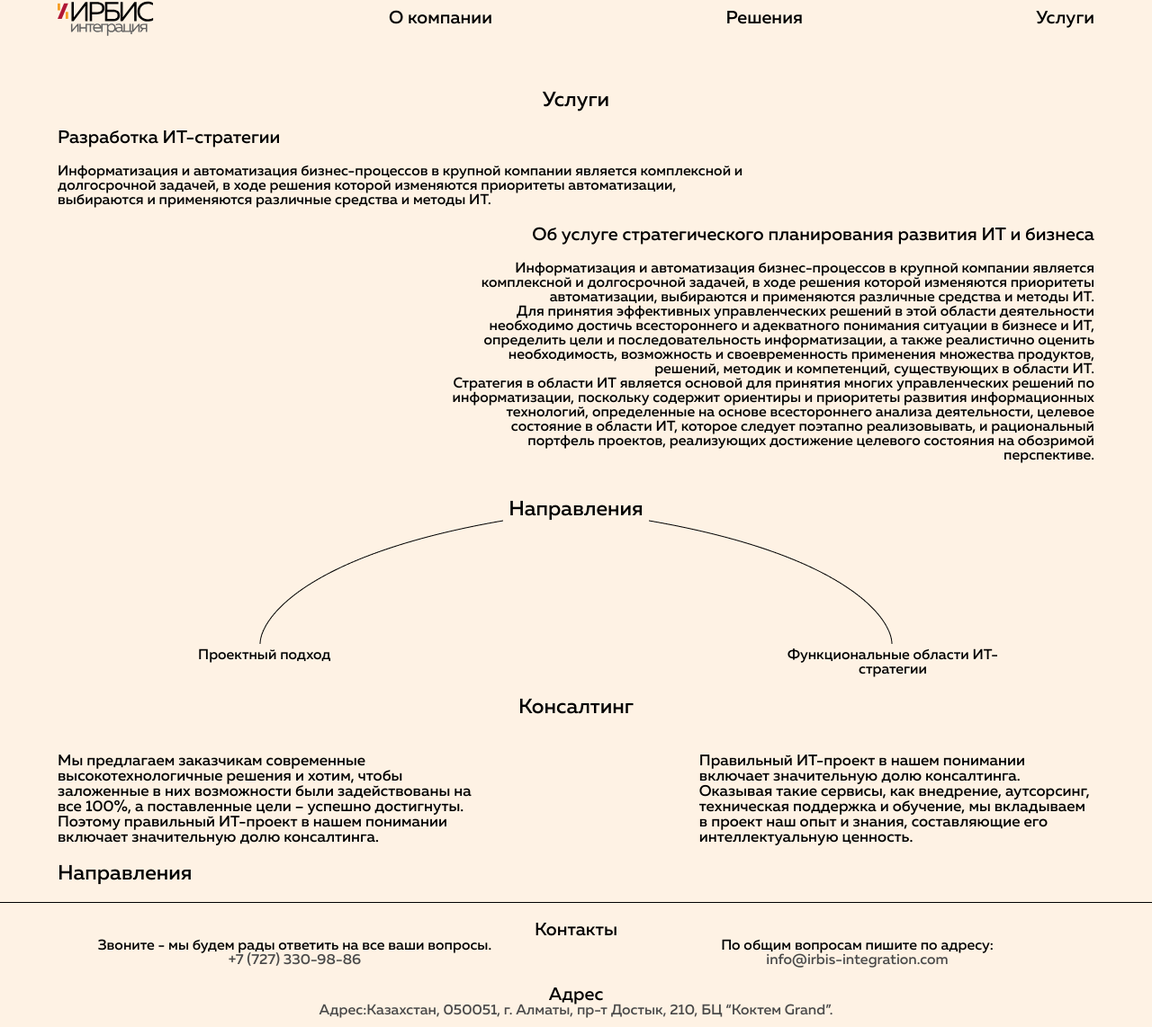
After one commit to MBVD/IrbisLandingPage, a Django app: page /services/ in a window 1280 px wide. The commit adds this page. Shown: the whole page at 90% size. Run offline with Django 4.2, Linux system fonts and the light colour scheme; data comes from the database, SQL or seed files in the repository; both versions use the stored data as it was after the commit; some libraries are stand-ins or nearby versions.

Commit message:
add some changes

```diff
--- a/app/IrbisPage/admin.py
+++ b/app/IrbisPage/admin.py
@@ -6,4 +6,9 @@ class CardAdmin(admin.ModelAdmin):
     list_display = ('pretitle', 'title', 'content')
     list_display_links = ('pretitle', 'title', 'content')
 
+class ServiceAdmin(admin.ModelAdmin):
+    list_display = ('title',)
+    list_display_links = ('title',)
+
 admin.site.register(Card, CardAdmin)
+admin.site.register(Service, ServiceAdmin)
--- a/app/IrbisPage/models.py
+++ b/app/IrbisPage/models.py
@@ -11,3 +11,11 @@ class Card(models.Model):
     class Meta:
         verbose_name = "Карточка"
         verbose_name_plural = "Карточки"
+
+class Service(models.Model):
+    title = models.CharField(verbose_name = 'Оглавление', max_length=50)
+    content = tinymce_models.HTMLField(verbose_name = 'Контент', blank=True)
+
+    class Meta:
+        verbose_name = "Сервис"
+        verbose_name_plural = "Сервисы"
--- a/app/IrbisPage/static/IrbisPage/css/base.css
+++ b/app/IrbisPage/static/IrbisPage/css/base.css
@@ -8,8 +8,9 @@ html{
 }
 .container{
     min-height: 100%;
-    width: calc(100% - 30px);
+    width: 90%;
     margin: 0 auto;
+    margin-top: 30px;
 }
 .muller_medium{
     font-family: MullerMedium;
--- a/app/IrbisPage/static/IrbisPage/css/header.css
+++ b/app/IrbisPage/static/IrbisPage/css/header.css
@@ -1,5 +1,4 @@
 header{
-    border-bottom: 1px solid;
     padding-bottom: 10px;
 }
 header > div{
@@ -124,4 +123,7 @@ header.header_mobile .logo{
         height: 2px;
         background-color: black;
     }
+    header.header_mobile{
+        border-bottom:1px solid ;
+    }
 }
--- a/app/IrbisPage/static/IrbisPage/css/index.css
+++ b/app/IrbisPage/static/IrbisPage/css/index.css
@@ -11,9 +11,6 @@
     flex-direction: column;
 }
 .index section > div{
-    margin-top: 30px;
-}
-.container{
     margin-top: 30px;
 }
 .pretitle{
--- /dev/null
+++ b/app/IrbisPage/static/IrbisPage/css/services.css
@@ -0,0 +1,64 @@
+.services_info_right{
+    margin-left: auto;
+    text-align: right;
+}
+.title{
+    font-size: 20px;
+    margin-bottom: 20px;
+}
+.services_info > div{
+    margin-top: 20px;
+    margin-bottom: 20px;
+}
+.pretitle{
+    display: flex;
+    margin: 0 auto;
+    margin-top: 20px !important;
+    font-size: 23px;
+}
+.services_part{
+    display: flex;
+    flex-direction: column  ;
+    margin: 0 auto;
+}
+.pretitle_left{
+    display: flex;
+    margin-top: 20px !important;
+    font-size: 23px;
+}
+/* начало работы с направлением */
+.vectors{
+    display: flex;
+    margin: 0 auto;
+    position: relative;
+}
+.vector_left{
+    position: absolute;
+    right: 80px;
+}
+.vector_left span{
+    position: relative;
+    right: 25%;
+}
+.vector_right{
+    position: absolute;
+    left: 80px;
+    text-align: center;
+}
+.vector_right span{
+    position: relative;
+    left: 50%;
+}
+.consulting{
+    display: flex;
+    margin: 0 auto;
+    margin-top: 40px;
+    font-size: 17px;
+}
+.consulting_left{
+    display: flex;
+}
+.consulting_right{
+    display: flex;
+    padding-left: 20%;
+}
--- /dev/null
+++ b/app/IrbisPage/templates/services.html
@@ -0,0 +1,87 @@
+{% extends 'base.html' %}
+{% load static %}
+{% block head %}
+    <link rel="stylesheet" href="{% static 'IrbisPage/css/services.css'%}">
+{% endblock %}
+
+{% block content %}
+    <div class="muller_medium">
+        <section class = "services_part hidden">
+            <div class = "pretitle">Услуги</div>
+            <div class="services_info">
+                <div class="services_info_left">
+                    <div class="title">
+                        Разработка ИТ-стратегии
+                    </div>
+                    <div class="content">
+                        Информатизация и автоматизация бизнес-процессов в крупной компании является комплексной и <br>
+                        долгосрочной задачей, в ходе решения которой изменяются приоритеты автоматизации, <br>
+                        выбираются и применяются различные средства и методы ИТ.
+                    </div>
+                </div>
+                <div class="services_info_right">
+                    <div class="title">
+                        Об услуге стратегического планирования развития ИТ и бизнеса
+                    </div>
+                    <div class="content">
+                        Информатизация и автоматизация бизнес-процессов в крупной компании является <br>
+                        комплексной и долгосрочной задачей, в ходе решения которой изменяются приоритеты <br>
+                        автоматизации, выбираются и применяются различные средства и методы ИТ. <br>
+                        Для принятия эффективных управленческих решений в этой области деятельности <br>
+                        необходимо достичь всестороннего и адекватного понимания ситуации в бизнесе и ИТ, <br>
+                        определить цели и последовательность информатизации, а также реалистично оценить <br>
+                        необходимость, возможность и своевременность применения множества продуктов, <br>
+                        решений, методик и компетенций, существующих в области ИТ. <br>
+                        Стратегия в области ИТ является основой для принятия многих управленческих решений по <br>
+                        информатизации, поскольку содержит ориентиры и приоритеты развития информационных <br>
+                        технологий, определенные на основе всестороннего анализа деятельности, целевое <br>
+                        состояние в области ИТ, которое следует поэтапно реализовывать, и рациональный <br>
+                        портфель проектов, реализующих достижение целевого состояния на обозримой <br>
+                        перспективе.
+                    </div>
+                </div>
+            </div>
+        </section>
+        <section class = "services_part hidden" style="height: 220px;">
+            <div class="pretitle vectors">
+                <div>Направления</div>
+            </div>
+            <div class = "vectors">
+                <div class="vector_left">
+                    <img src="{% static 'IrbisPage/images/vector1.png'%}" alt="">
+                    <span>Проектный подход</span>
+                </div>
+                <div class="vector_right">
+                    <img src="{% static 'IrbisPage/images/vector2.png'%}" alt="">
+                    <span>Функциональные области  ИТ-стратегии</span>
+                </div>
+            </div>
+        </section>
+        <section class = "services_part hidden">
+            <div class="pretitle">
+                Консалтинг
+            </div>
+            <div class = "consulting">
+                <div class="consulting_left">
+                    Мы предлагаем заказчикам современные высокотехнологичные  решения и хотим, чтобы
+                    заложенные в них возможности были задействованы на все 100%, а поставленные цели – успешно
+                    достигнуты. Поэтому правильный ИТ-проект в нашем понимании  включает значительную долю
+                    консалтинга.
+                </div>
+                <div class="consulting_right">
+                    Правильный ИТ-проект в нашем понимании включает значительную  долю консалтинга. Оказывая
+                    такие сервисы, как внедрение,  аутсорсинг, техническая поддержка и  обучение, мы вкладываем в
+                    проект наш опыт и знания,  составляющие его интеллектуальную ценность.
+                </div>
+            </div>
+        </section>
+        <section class= "services_part hidden">
+            <div class="pretitle_left">
+                {{ service.title }}
+            </div>
+            {{ service.content|safe }}
+        </section>
+    </div>
+{% endblock %}
+
+{% block js %}{% endblock %}
--- a/app/IrbisPage/templates/share/header.html
+++ b/app/IrbisPage/templates/share/header.html
@@ -11,7 +11,7 @@
             <a href="{% url 'solutions' %}"> Решения </a>
         </div>
         <div class = "header_block">
-            <a href=""> Услуги </a>
+            <a href="{% url 'services' %}"> Услуги </a>
         </div>
     </div>
 </header>
@@ -38,7 +38,7 @@
             <a href="{% url 'solutions' %}"> Решения </a>
         </div>
         <div class = "link">
-            <a href=""> Услуги </a>
+            <a href="{% url 'services' %}">Услуги </a>
         </div>
     </div>
 </div>
--- a/app/IrbisPage/urls.py
+++ b/app/IrbisPage/urls.py
@@ -5,7 +5,6 @@ from .views import *
 
 urlpatterns =[
     path('', index, name = 'home'),
-    path('about/', about, name='about'),
     path('solutions/', solutions, name='solutions'),
-    # path()
+    path('services/', services, name = "services"),
 ]
--- a/app/IrbisPage/views.py
+++ b/app/IrbisPage/views.py
@@ -13,3 +13,8 @@ def about(request):
 
 def solutions(request):
     return render(request, 'solutions.html', {'title': 'Решения'})
+
+def services(request):
+    service = Service.objects.all().first()
+    return render(request, 'services.html', {'title': 'Услуги',
+                                             'service': service})
```
Also changed, not shown: app/IrbisPage/migrations/0003_service.py (added), app/IrbisPage/static/IrbisPage/images/vector1.png (added), app/IrbisPage/static/IrbisPage/images/vector2.png (added), app/db.sqlite3.
